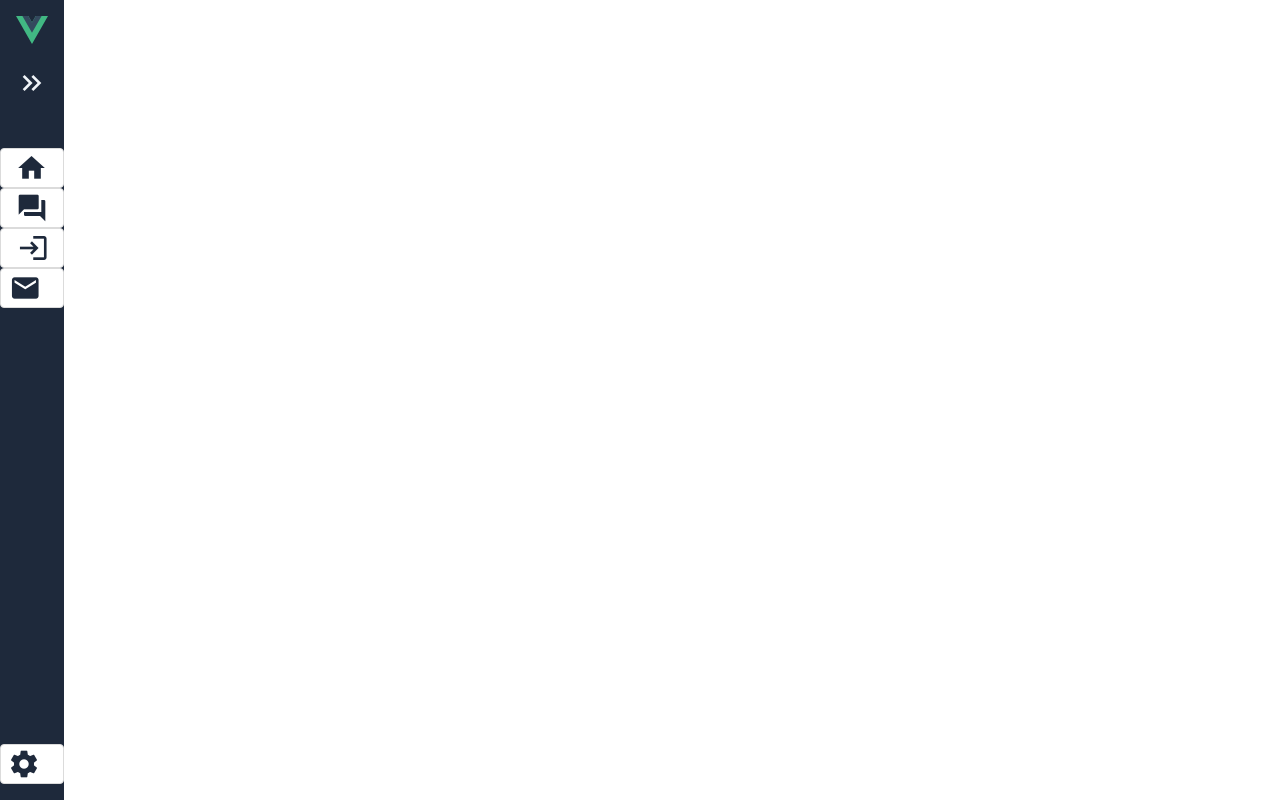
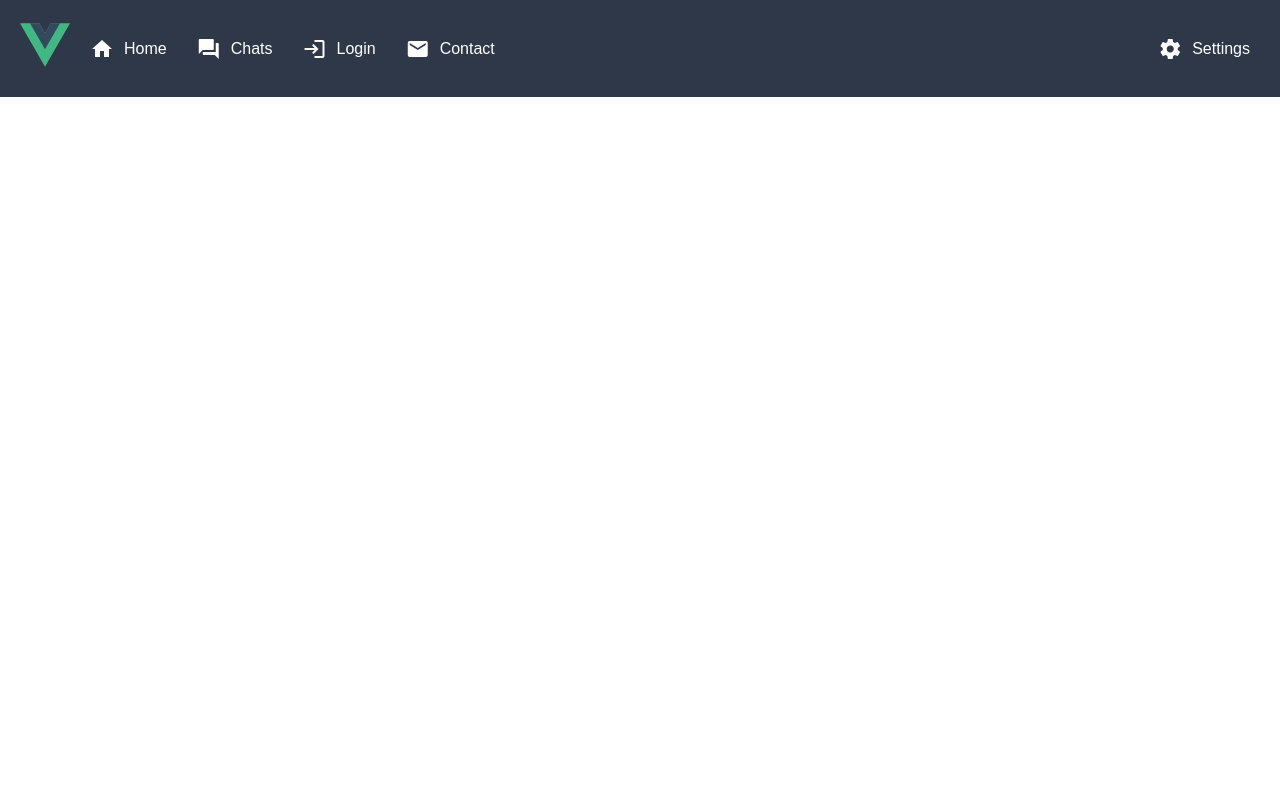
Before and after one commit to XaviFortes/front, a Vue app: page / in a window 1280 px wide. Built offline with nearby package versions, Linux system fonts and the light colour scheme; no server answers; what vue-cookies would draw is missing.

Commit message:
cambios barra

```diff
--- a/src/App.vue
+++ b/src/App.vue
@@ -1,15 +1,20 @@
 <template>
+  <div>
+    <!-- Sidebar -->
+    <SideBar2/>
+  </div>
   <div class="mapp">
-    <!-- Sidebar -->
-    <Sidebar />
+
 
     <!-- Content -->
     <router-view />
   </div>
+
 </template>
 
 <script setup lang="ts">
-import Sidebar from "./components/SideBar.vue";
+
+import SideBar2 from "./components/SideBar2.vue";
 </script>
 
 <style lang="scss">
@@ -41,6 +46,7 @@ button {
 .mapp {
   min-width: 100%;
   display: flex;
+  margin-top: 60px;
   main {
     flex: 1 1 0;
     padding: 2rem;
--- /dev/null
+++ b/src/components/SideBar2.vue
@@ -0,0 +1,128 @@
+<template>
+    <aside :class="`${is_expanded ? 'is-expanded' : ''}`">
+      <div class="logo">
+        <img :src="logoURL" alt="Vue" />
+      </div>
+
+
+
+
+      <div class="menu">
+        <router-link to="/" class="button">
+          <span class="material-icons">home</span>
+          <span class="text">Home</span>
+        </router-link>
+        <router-link to="/chat" class="button">
+          <span class="material-icons">forum</span>
+          <span class="text">Chats</span>
+        </router-link>
+        <router-link to="/login" class="button">
+          <span class="material-icons">login</span>
+          <span class="text">Login</span>
+        </router-link>
+        <router-link to="/contact" class="button">
+          <span class="material-icons">email</span>
+          <span class="text">Contact</span>
+        </router-link>
+      </div>
+
+      <div class="flex"></div>
+
+      <div class="menu">
+        <router-link to="/profile" class="button">
+          <span class="material-icons">settings</span>
+          <span class="text">Settings</span>
+        </router-link>
+      </div>
+    </aside>
+  </template>
+
+  <script setup lang="ts">
+  import { ref } from "vue";
+  import logoURL from "../assets/logo.svg";
+  const is_expanded = ref(localStorage.getItem("is_expanded") === "true");
+  const ToggleMenu = () => {
+    is_expanded.value = !is_expanded.value;
+    localStorage.setItem("is_expanded", is_expanded.value.toString());
+  };
+  </script>
+<style>
+aside {
+  position: fixed;
+  top: 0;
+  background-color: #2f3848;
+  color: #fff;
+  font-family: Arial, sans-serif;
+  padding: 20px;
+  width: 100%;
+  display: flex;
+  justify-content: space-between;
+  align-items: center;
+}
+
+.logo img {
+  height: 50px;
+  width: 50px;
+}
+
+h3 {
+  font-size: 1.2rem;
+  font-weight: bold;
+  margin-top: 20px;
+  text-transform: uppercase;
+}
+
+.menu {
+  display: flex;
+  flex-direction: row;
+
+}
+
+.menu .button {
+  align-items: center;
+  background-color: transparent;
+  border: none;
+  color: #fff;
+  cursor: pointer;
+  display: flex;
+  margin-left: 10px;
+  padding: 10px;
+  transition: all 0.3s ease;
+}
+
+.menu .button:hover {
+  background-color: #424f63;
+}
+
+.menu .button .material-icons {
+  margin-right: 10px;
+}
+
+.flex {
+  flex: 1;
+}
+
+.menu-toggle {
+  background-color: transparent;
+  border: none;
+  color: #fff;
+  cursor: pointer;
+  font-size: 1.5rem;
+  height: 50px;
+  width: 50px;
+}
+
+.menu-toggle:hover {
+  background-color: rgba(255, 255, 255, 0.1);
+  border-radius: 50%;
+}
+
+.is-expanded .menu {
+  max-height: 500px;
+  overflow-y: auto;
+}
+
+main {
+  margin-top: 70px;
+}
+</style>
```
Also changed, not shown: src/views/Principal.vue (added).
